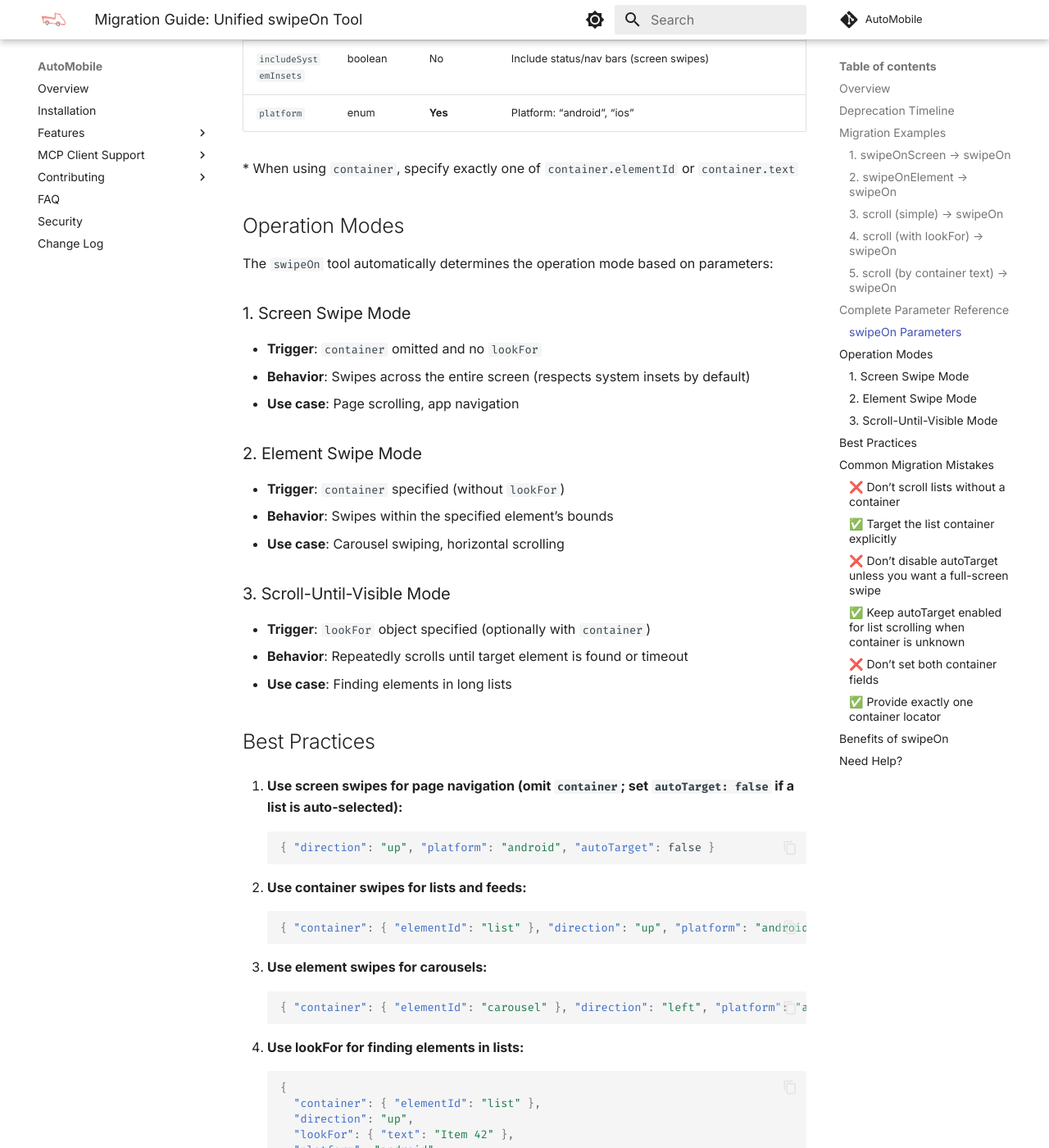
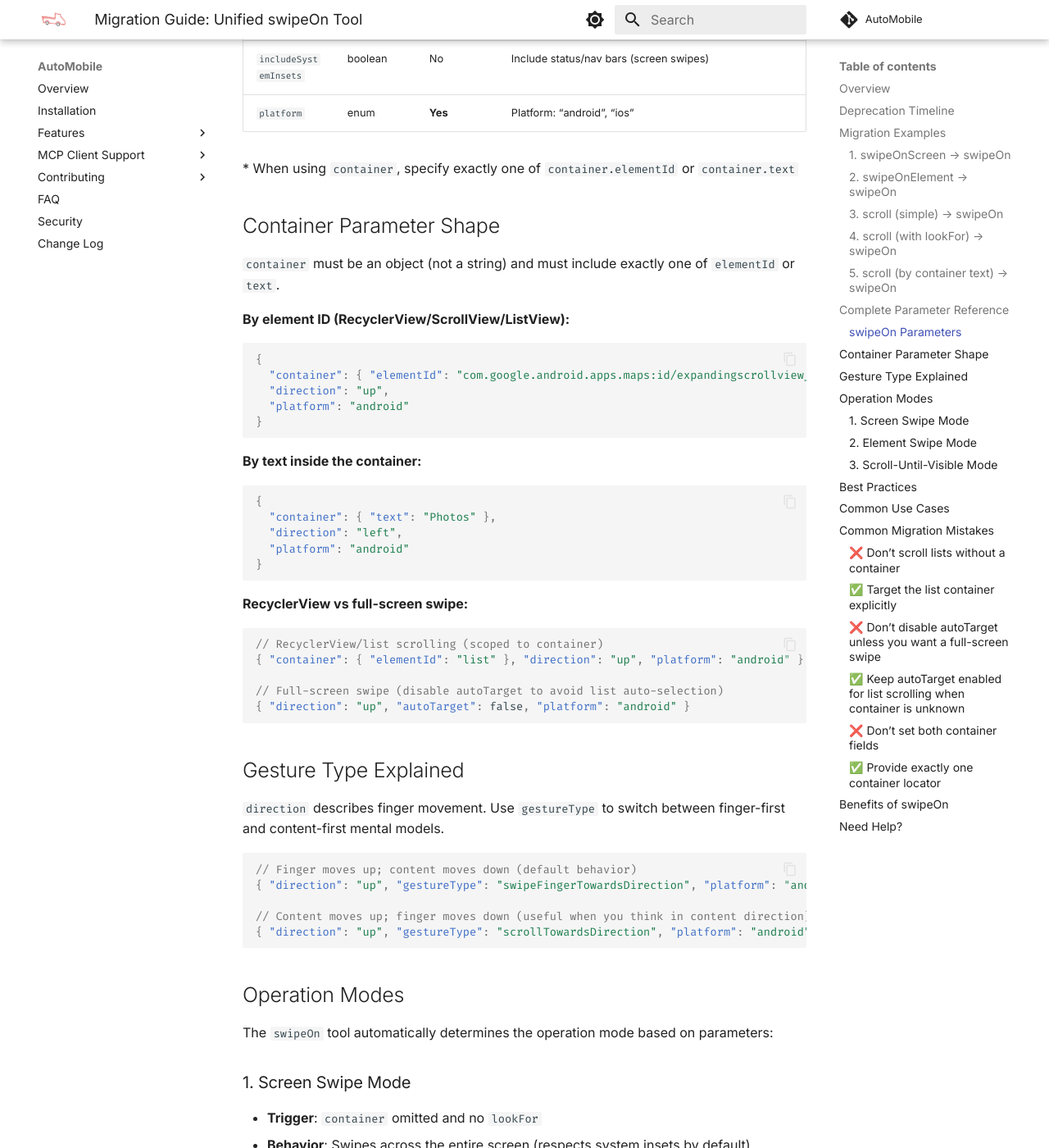
Before and after one commit to zillow/auto-mobile, an MkDocs documentation site: the page built from docs/MIGRATION_swipeOn.md, in a window 1280 px wide and 1400 px high, scrolled down 5146 px. Shown: the whole window at 82% size. Built offline with MkDocs 1.6.1 and Material for MkDocs 9.7.7, drawn with Linux system fonts in a browser that asks for light colours; comment, search, counter and statistics services are not loaded; some of the changed text lies outside the part shown.

Commit message:
Improve swipeOn container docs and errors

````diff
--- a/docs/MIGRATION_swipeOn.md
+++ b/docs/MIGRATION_swipeOn.md
@@ -223,6 +223,49 @@ This migration guide will help you transition from the old tools to the new unif
 
 \* When using `container`, specify exactly one of `container.elementId` or `container.text`
 
+## Container Parameter Shape
+
+`container` must be an object (not a string) and must include exactly one of `elementId` or `text`.
+
+**By element ID (RecyclerView/ScrollView/ListView):**
+```json
+{
+  "container": { "elementId": "com.google.android.apps.maps:id/expandingscrollview_container" },
+  "direction": "up",
+  "platform": "android"
+}
+```
+
+**By text inside the container:**
+```json
+{
+  "container": { "text": "Photos" },
+  "direction": "left",
+  "platform": "android"
+}
+```
+
+**RecyclerView vs full-screen swipe:**
+```json
+// RecyclerView/list scrolling (scoped to container)
+{ "container": { "elementId": "list" }, "direction": "up", "platform": "android" }
+
+// Full-screen swipe (disable autoTarget to avoid list auto-selection)
+{ "direction": "up", "autoTarget": false, "platform": "android" }
+```
+
+## Gesture Type Explained
+
+`direction` describes finger movement. Use `gestureType` to switch between finger-first and content-first mental models.
+
+```json
+// Finger moves up; content moves down (default behavior)
+{ "direction": "up", "gestureType": "swipeFingerTowardsDirection", "platform": "android" }
+
+// Content moves up; finger moves down (useful when you think in content direction)
+{ "direction": "up", "gestureType": "scrollTowardsDirection", "platform": "android" }
+```
+
 ## Operation Modes
 
 The `swipeOn` tool automatically determines the operation mode based on parameters:
@@ -283,6 +326,35 @@ The `swipeOn` tool automatically determines the operation mode based on paramete
 7. **Use `scrollMode: "a11y"` for faster scrolling on Android:**
    ```json
    { "scrollMode": "a11y" }  // ~50-150ms vs ~540ms with adb
+   ```
+
+## Common Use Cases
+
+1. **Scroll lists inside modal dialogs/sheets:**
+   ```json
+   {
+     "container": { "elementId": "modal_list" },
+     "direction": "up",
+     "platform": "android"
+   }
+   ```
+
+2. **Scroll nested containers (pick the inner one explicitly):**
+   ```json
+   {
+     "container": { "text": "Photo Gallery" },
+     "direction": "left",
+     "platform": "android"
+   }
+   ```
+
+3. **Auto-targeting behavior (when container is unknown):**
+   ```json
+   // Let swipeOn choose the most likely scrollable list
+   { "direction": "up", "platform": "android", "autoTarget": true }
+
+   // Force full-screen swipe if autoTarget picks a list you did not want
+   { "direction": "up", "platform": "android", "autoTarget": false }
    ```
 
 ## Common Migration Mistakes
````
Also changed, not shown: 4 other files.
